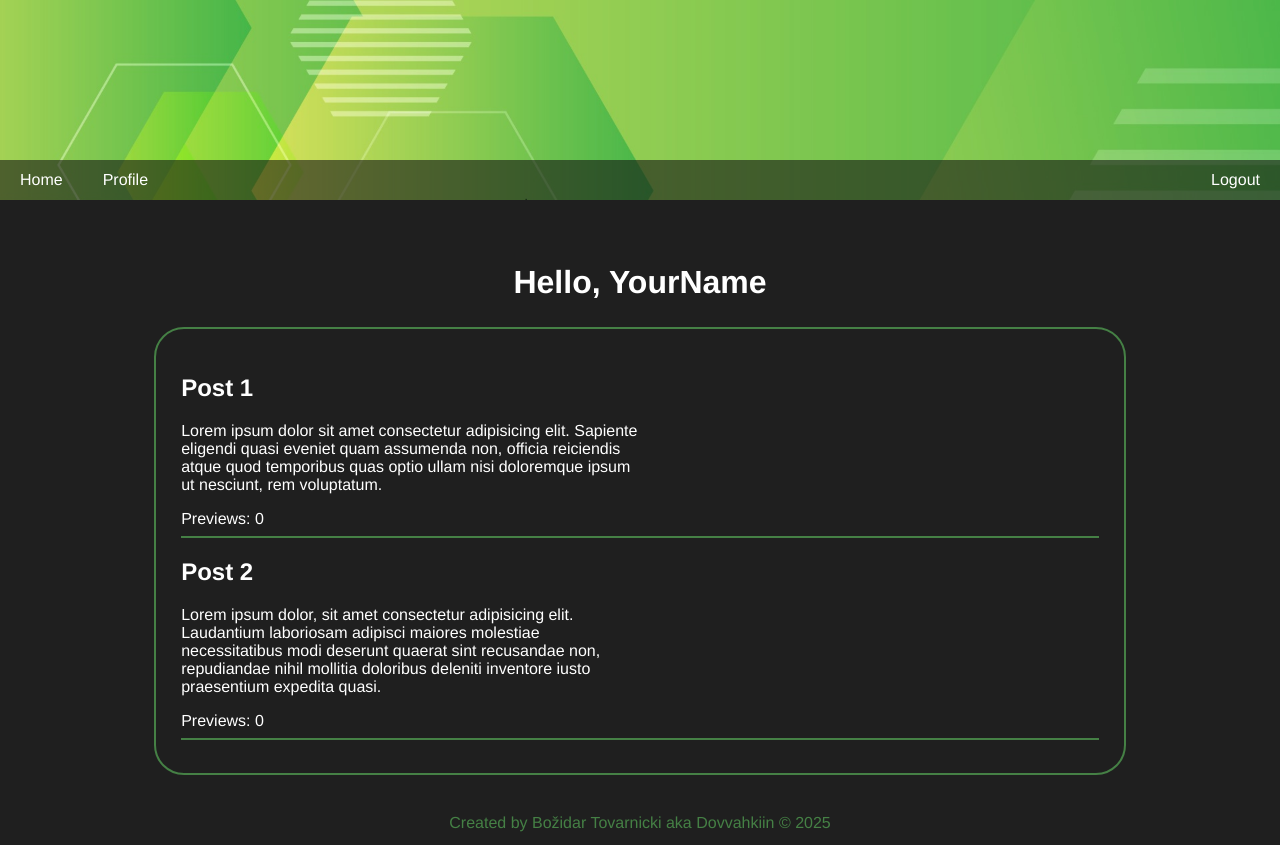
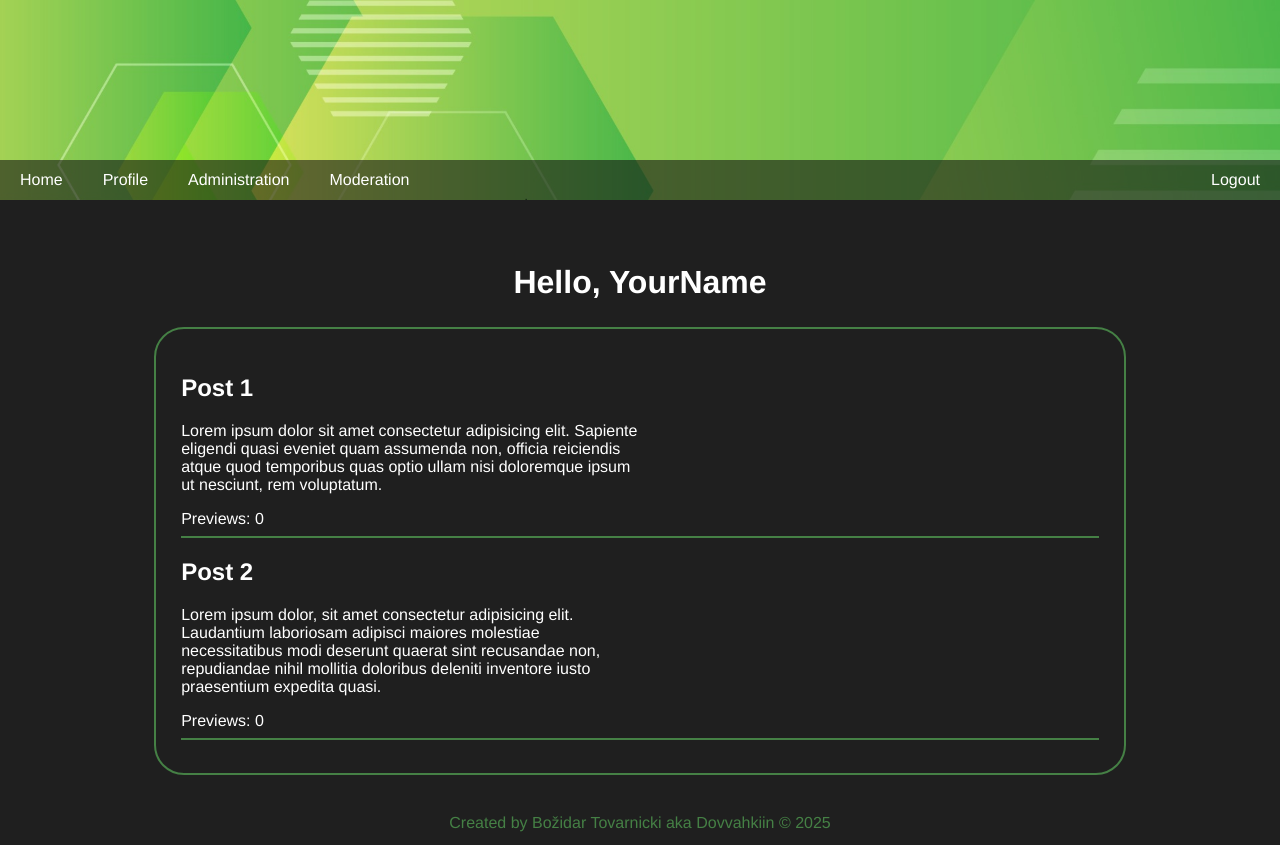
Before and after one commit to Dovvahkiin/ConferenceRecordApp, a React (Vite) app in the folder client/: page / in a window 1280 px wide. Built offline with nearby package versions, Linux system fonts and the light colour scheme.

Commit message:
Added admin/mod empty page files and configured router for it and added to navbar

```diff
--- a/client/src/components/Header/Navbar.jsx
+++ b/client/src/components/Header/Navbar.jsx
@@ -11,6 +11,12 @@ function Navbar() {
         <Link className="navLink" to="/profile">
           Profile
         </Link>
+        <Link className="navLink" to="/admin">
+          Administration
+        </Link>
+        <Link className="navLink" to="/mod">
+          Moderation
+        </Link>
       </div>
       <div className="navigationRight">
         <Link to="/login" className="navLink">
--- /dev/null
+++ b/client/src/pages/Administration.jsx
@@ -0,0 +1,9 @@
+import React from "react";
+
+//TODO: Create page for administration
+
+function Administration() {
+  return <div>Administration</div>;
+}
+
+export default Administration;
--- /dev/null
+++ b/client/src/pages/Moderation.jsx
@@ -0,0 +1,9 @@
+import React from "react";
+
+//TODO: Create page for moderators
+
+function Moderation() {
+  return <div>Moderation</div>;
+}
+
+export default Moderation;
```
Also changed, not shown: client/src/routes/routes.jsx (+11 -0 lines).
